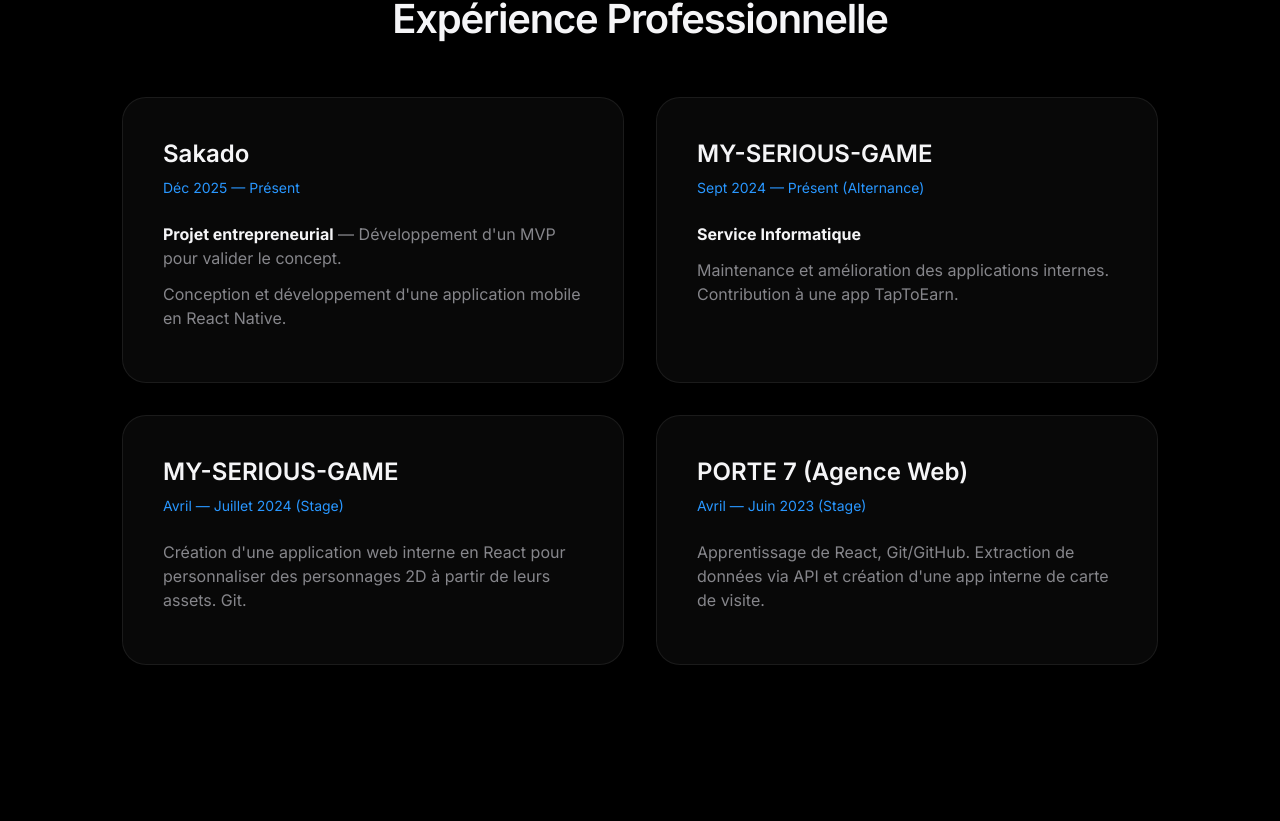
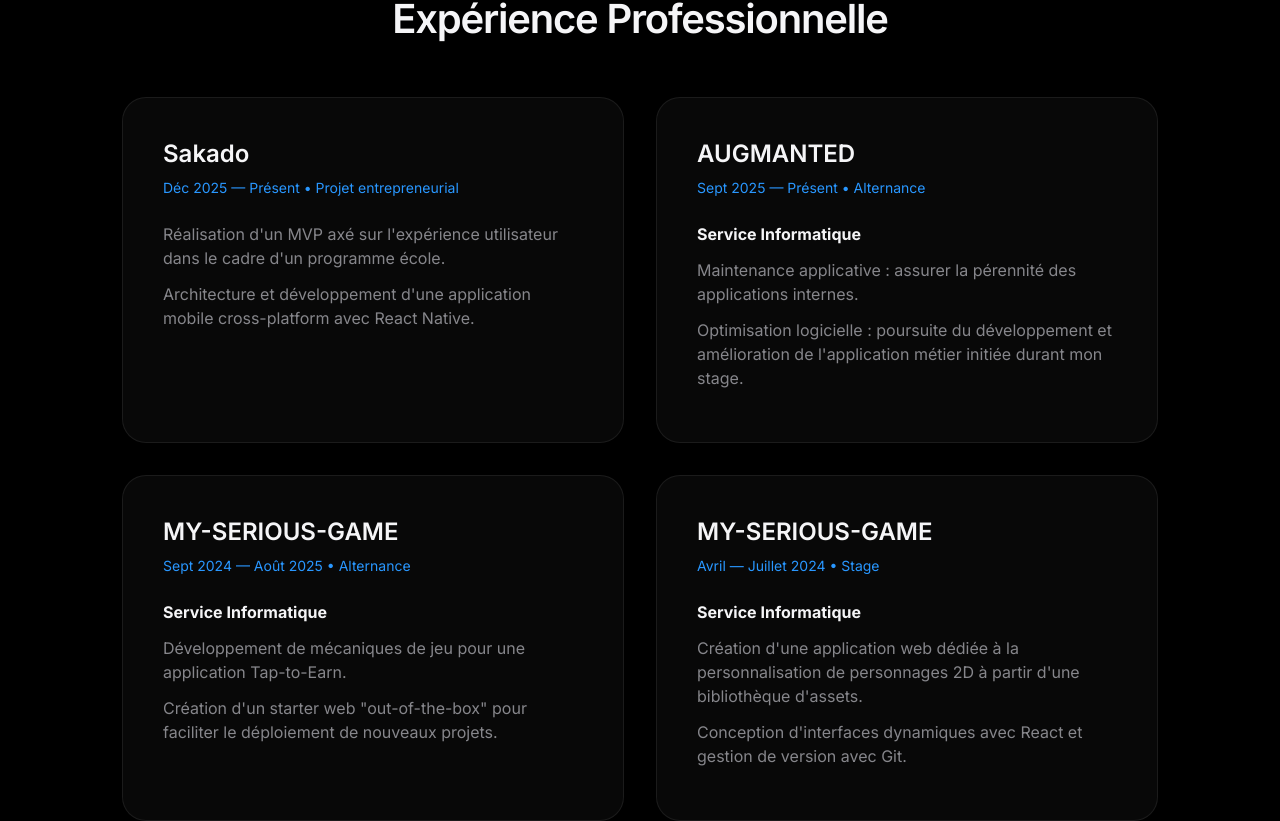
Before and after one commit to Dapharrrr/portfolio, a React (Vite) app: page / in a window 1280 px wide. Shown: the part 1677-2498 px from the top of the page. Built offline with nearby package versions, Linux system fonts and the light colour scheme.

Commit message:
update experience section with latest roles

```diff
--- a/src/components/Experience.jsx
+++ b/src/components/Experience.jsx
@@ -14,31 +14,36 @@
       <Card>
         <div className={content}>
           <h3 className={cardTitle}>Sakado</h3>
-          <span className={cardDate}>Déc 2025 — Présent</span>
-          <p className={cardText}><strong className="text-[#f5f5f7]">Projet entrepreneurial</strong> — Développement d&apos;un MVP pour valider le concept.</p>
-          <p className={cardText}>Conception et développement d&apos;une application mobile en React Native.</p>
+          <span className={cardDate}>Déc 2025 — Présent • Projet entrepreneurial</span>
+          <p className={cardText}>Réalisation d&apos;un MVP axé sur l&apos;expérience utilisateur dans le cadre d&apos;un programme école.</p>
+          <p className={cardText}>Architecture et développement d&apos;une application mobile cross-platform avec React Native.</p>
+        </div>
+      </Card>
+      <Card>
+        <div className={content}>
+          <h3 className={cardTitle}>AUGMANTED</h3>
+          <span className={cardDate}>Sept 2025 — Présent • Alternance</span>
+          <p className={cardText}><strong className="text-[#f5f5f7]">Service Informatique</strong></p>
+          <p className={cardText}>Maintenance applicative : assurer la pérennité des applications internes.</p>
+          <p className={cardText}>Optimisation logicielle : poursuite du développement et amélioration de l&apos;application métier initiée durant mon stage.</p>
         </div>
       </Card>
       <Card>
         <div className={content}>
           <h3 className={cardTitle}>MY-SERIOUS-GAME</h3>
-          <span className={cardDate}>Sept 2024 — Présent (Alternance)</span>
+          <span className={cardDate}>Sept 2024 — Août 2025 • Alternance</span>
           <p className={cardText}><strong className="text-[#f5f5f7]">Service Informatique</strong></p>
-          <p className={cardText}>Maintenance et amélioration des applications internes. Contribution à une app TapToEarn.</p>
+          <p className={cardText}>Développement de mécaniques de jeu pour une application Tap-to-Earn.</p>
+          <p className={cardText}>Création d&apos;un starter web &quot;out-of-the-box&quot; pour faciliter le déploiement de nouveaux projets.</p>
         </div>
       </Card>
       <Card>
         <div className={content}>
           <h3 className={cardTitle}>MY-SERIOUS-GAME</h3>
-          <span className={cardDate}>Avril — Juillet 2024 (Stage)</span>
-          <p className={cardText}>Création d&apos;une application web interne en React pour personnaliser des personnages 2D à partir de leurs assets. Git.</p>
-        </div>
-      </Card>
-      <Card>
-        <div className={content}>
-          <h3 className={cardTitle}>PORTE 7 (Agence Web)</h3>
-          <span className={cardDate}>Avril — Juin 2023 (Stage)</span>
-          <p className={cardText}>Apprentissage de React, Git/GitHub. Extraction de données via API et création d&apos;une app interne de carte de visite.</p>
+          <span className={cardDate}>Avril — Juillet 2024 • Stage</span>
+          <p className={cardText}><strong className="text-[#f5f5f7]">Service Informatique</strong></p>
+          <p className={cardText}>Création d&apos;une application web dédiée à la personnalisation de personnages 2D à partir d&apos;une bibliothèque d&apos;assets.</p>
+          <p className={cardText}>Conception d&apos;interfaces dynamiques avec React et gestion de version avec Git.</p>
         </div>
       </Card>
     </div>
```
